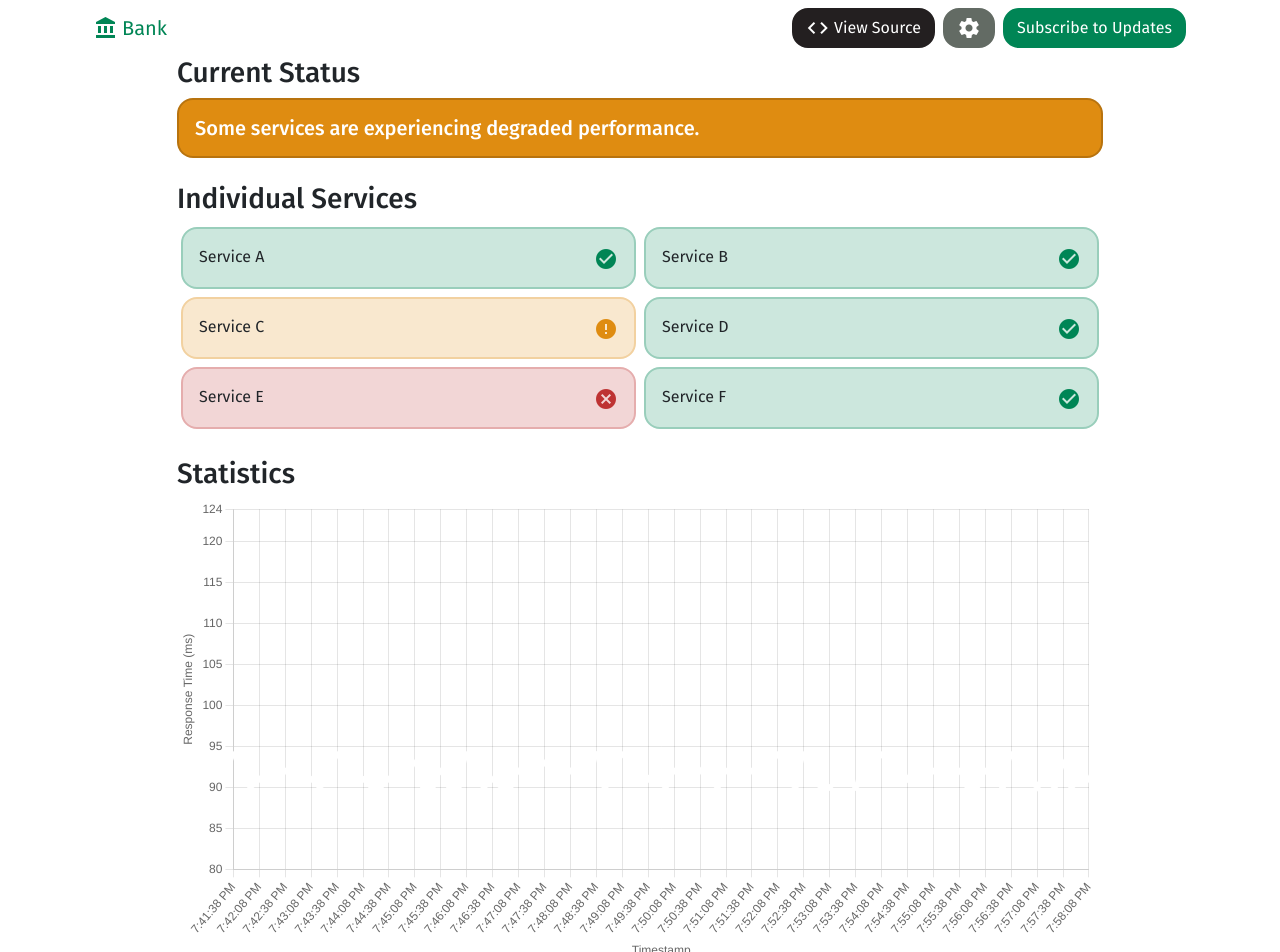
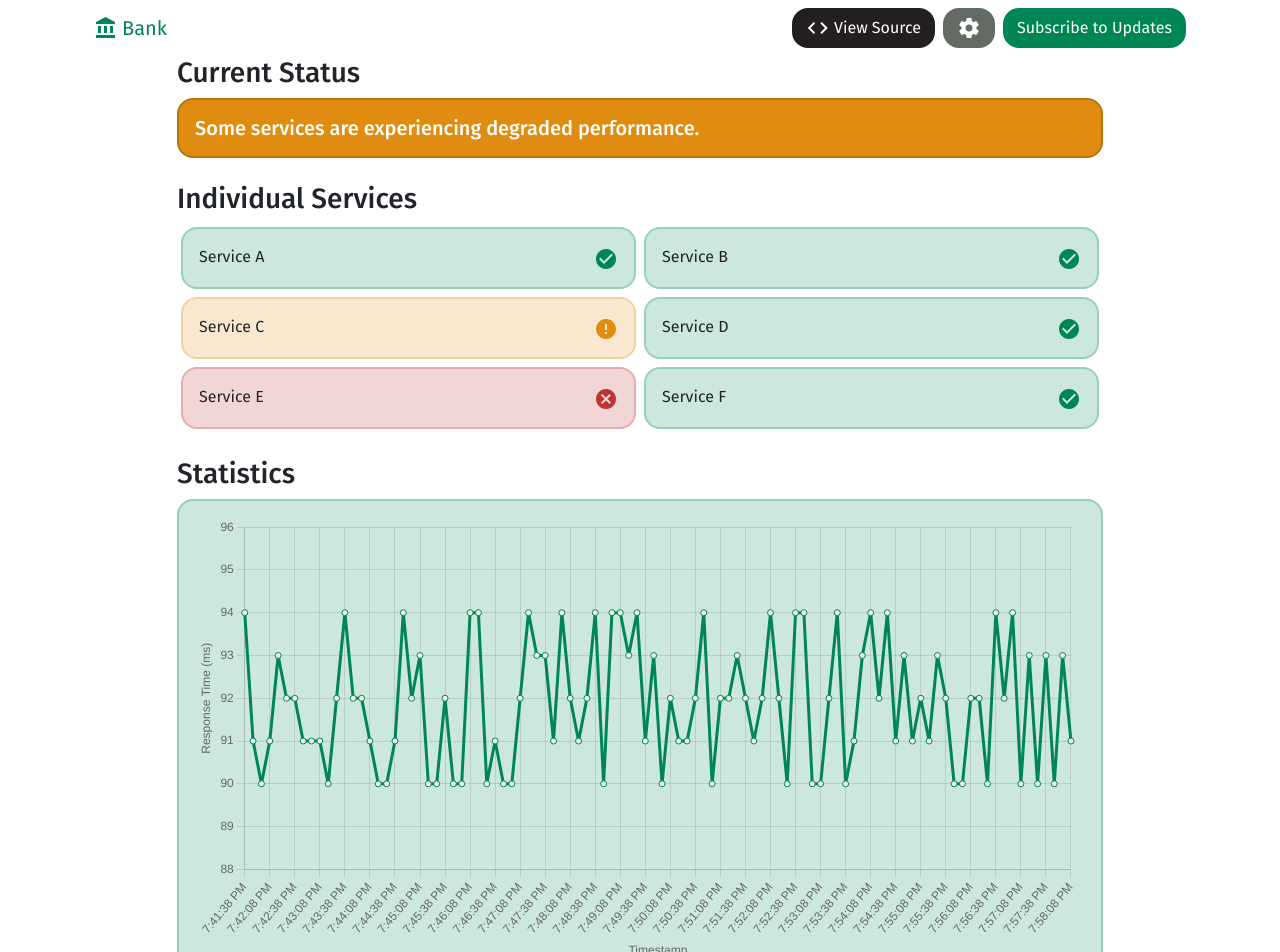
Before and after one commit to ZenIsBestWolf/mqp-prototype, a React app: page / in a window 1280 px wide. Shown: the top 952 px of the page. Built offline with nearby package versions, Linux system fonts and the light colour scheme.

Commit message:
small color changes

```diff
--- a/src/App.tsx
+++ b/src/App.tsx
@@ -1,5 +1,5 @@
 import React, { FC, useEffect, useState } from 'react';
-import { Col, Container, Row } from 'reactstrap';
+import { Card, CardBody, Col, Container, Row } from 'reactstrap';
 import { NavBar } from './components/NavBar';
 import { ApplicationContext, ApplicationData, DEFAULT_APP_VALUES } from './utils';
 import { ServiceMatrix, ServiceStatusMessage, StatisticGraph } from './containers/MainGraph';
@@ -40,7 +40,11 @@ export const App: FC = () => {
               {/* Statistical graphs */}
               <br />
               <h3>Statistics</h3>
-              <StatisticGraph />
+              <Card className={`border-success-subtle bg-success-subtle`}>
+                <CardBody>
+                  <StatisticGraph />
+                </CardBody>
+              </Card>
             </Col>
             {/* Spacer */}
             <Col xl="1" />
--- a/src/containers/MainGraph.tsx
+++ b/src/containers/MainGraph.tsx
@@ -109,16 +109,27 @@ export const StatisticGraph: FC = () => {
 
   console.log(metrics);
 
+  const labels = metrics.map((m) => new Date(m.timestamp).toLocaleTimeString())
+  const data = metrics.map((m) => m.value)
+  const min = Math.min(...metrics.map((m) => m.value))
+  const max = Math.max(...metrics.map((m) => m.value))
+  const padding = (max - min) / 2;
+
+  const scaleYmin = min - padding;
+  const scaleYmax = max + padding;
+
   return (
     <Line
       data={{
-        labels: metrics.map((m) => new Date(m.timestamp).toLocaleTimeString()),
+        labels: labels,
         datasets: [
           {
             label: 'API Latency',
-            backgroundColor: `rgb(255, 255, 255)`,
-            borderColor: `rgb(255, 255, 255)`,
-            data: metrics.map((m) => m.value),
+            backgroundColor: `#f0f0e6`,
+
+            borderColor: `#008555`,
+            borderJoinStyle: 'round',
+            data: data,
             // fill: true,
           },
         ],
@@ -132,8 +143,8 @@ export const StatisticGraph: FC = () => {
         responsive: true,
         scales: {
           y: {
-            min: 80,
-            max: Math.max(...metrics.map((m) => m.value)) + 30,
+            min: scaleYmin,
+            max: scaleYmax,
             title: { display: true, text: 'Response Time (ms)' },
           },
           x: {
```
